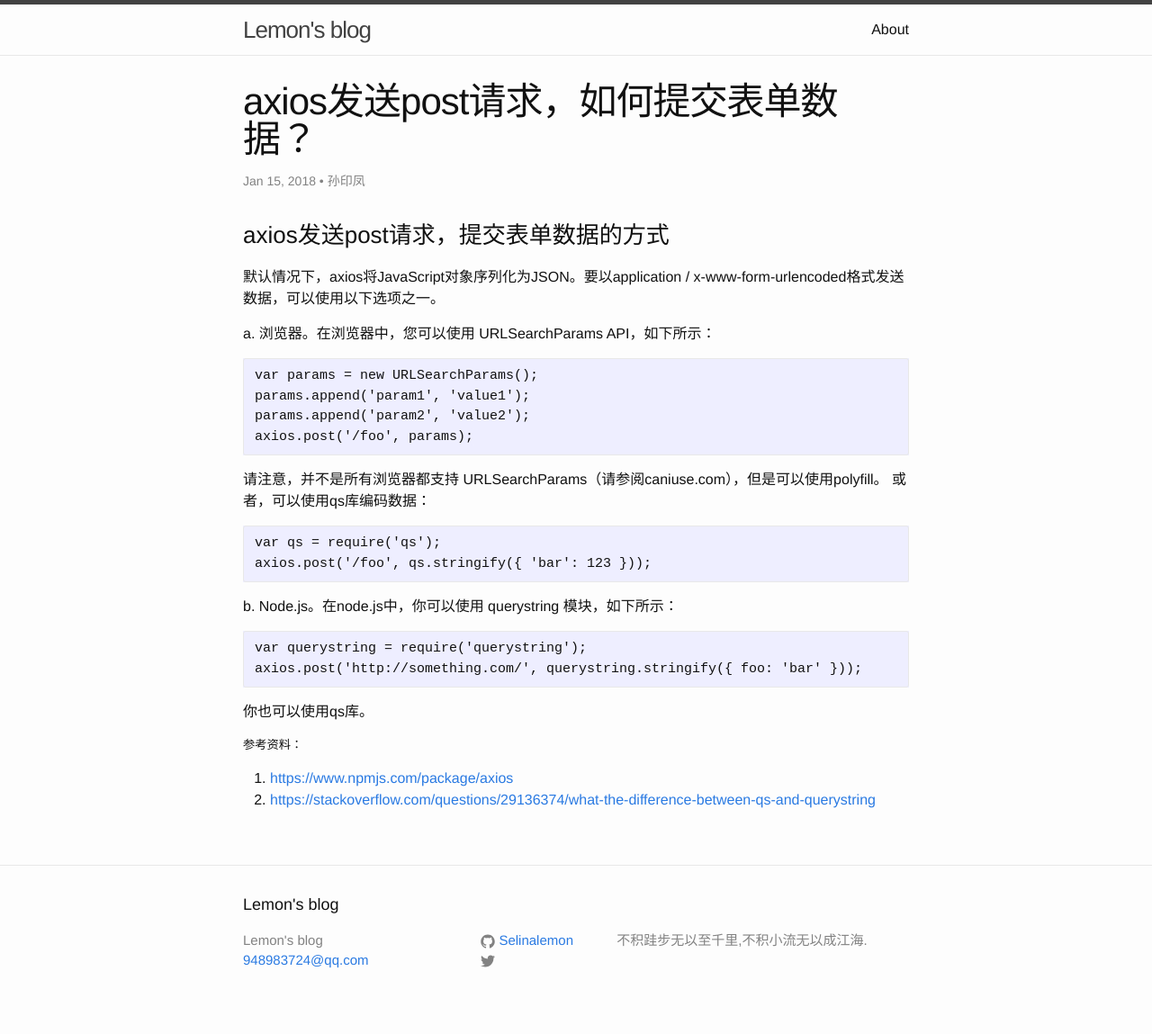
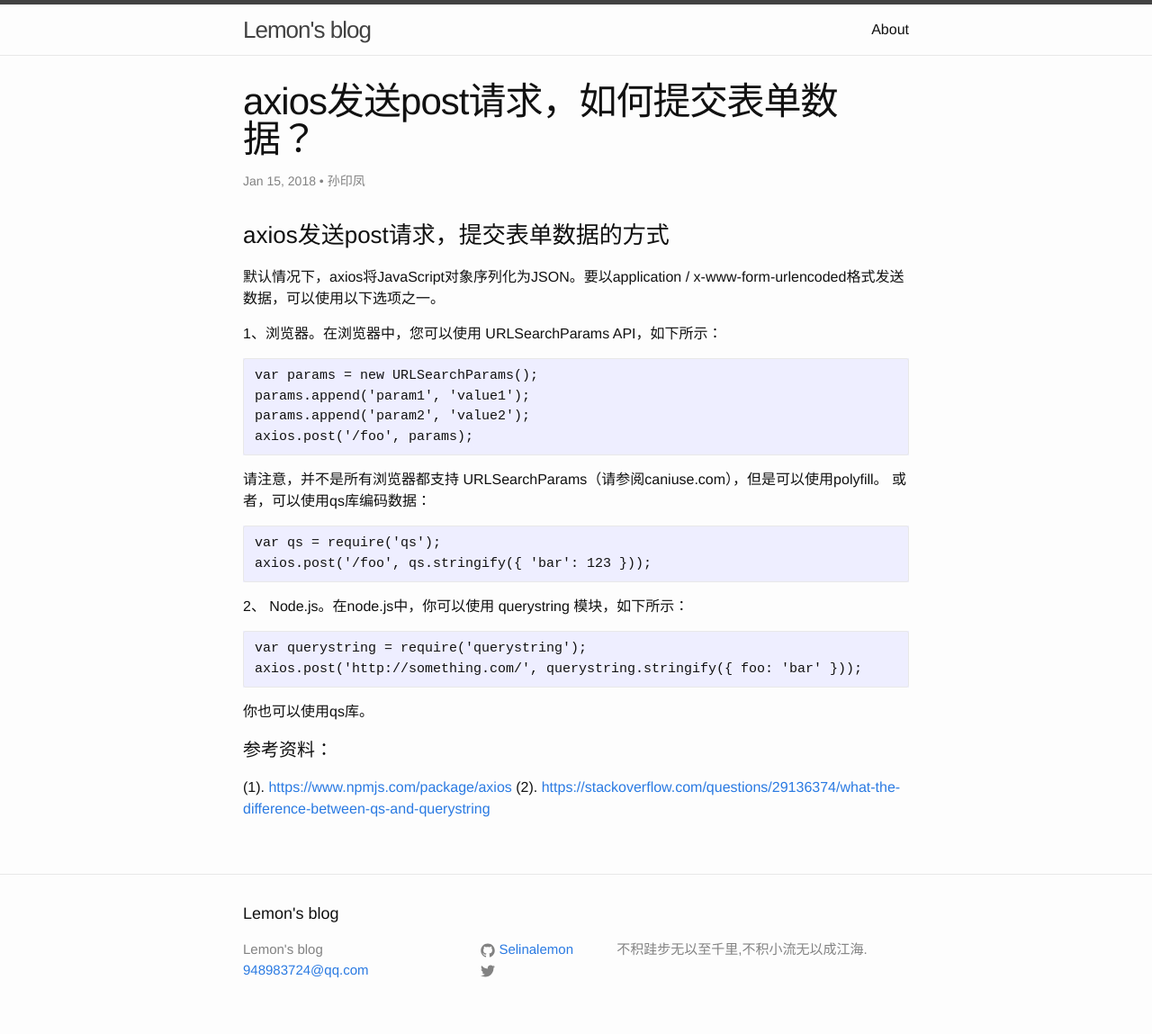
Before and after one commit to Selinalemon/Selinalemon.github.io, a Jekyll site: the page built from _posts/2018-01-15-axios发送post请求，如何提交表单数据？.markdown, in a window 1280 px wide. Shown: the whole page at 90% size. Built offline with Jekyll 4.4.1, drawn with Linux system fonts in a browser that asks for light colours.

Commit message:
修改文章

````diff
--- a/_posts/2018-01-15-axios发送post请求，如何提交表单数据？.markdown
+++ b/_posts/2018-01-15-axios发送post请求，如何提交表单数据？.markdown
@@ -10,7 +10,7 @@ categories: sunyinfeng
 
 默认情况下，axios将JavaScript对象序列化为JSON。要以application / x-www-form-urlencoded格式发送数据，可以使用以下选项之一。
 
-a. 浏览器。在浏览器中，您可以使用 URLSearchParams API，如下所示：
+1、浏览器。在浏览器中，您可以使用 URLSearchParams API，如下所示：
 
 ```
 var params = new URLSearchParams();
@@ -27,7 +27,7 @@ var qs = require('qs');
 axios.post('/foo', qs.stringify({ 'bar': 123 }));
 ```
 
-b. Node.js。在node.js中，你可以使用 querystring 模块，如下所示：
+2、 Node.js。在node.js中，你可以使用 querystring 模块，如下所示：
 
 ```
 var querystring = require('querystring');
@@ -35,6 +35,6 @@ axios.post('http://something.com/', querystring.stringify({ foo: 'bar' }));
 ```
 你也可以使用qs库。
 
-##### 参考资料：
-1. [https://www.npmjs.com/package/axios](https://www.npmjs.com/package/axios)
-2. [https://stackoverflow.com/questions/29136374/what-the-difference-between-qs-and-querystring](https://stackoverflow.com/questions/29136374/what-the-difference-between-qs-and-querystring)
+#### 参考资料：
+(1). [https://www.npmjs.com/package/axios](https://www.npmjs.com/package/axios)
+(2). [https://stackoverflow.com/questions/29136374/what-the-difference-between-qs-and-querystring](https://stackoverflow.com/questions/29136374/what-the-difference-between-qs-and-querystring)
````
Also changed, not shown: _posts/2018-01-14-welcome-to-jekyll.markdown (deleted, +0 -25 lines).
